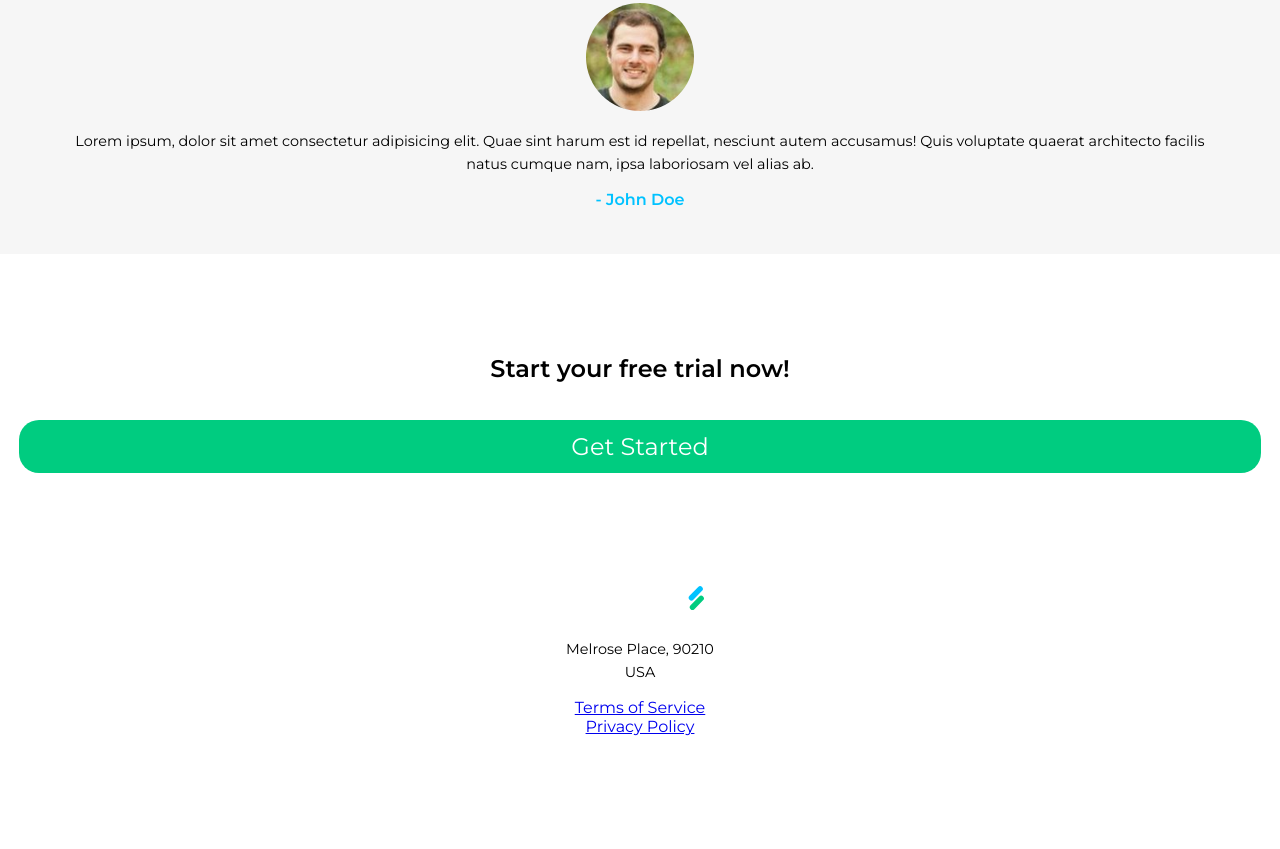
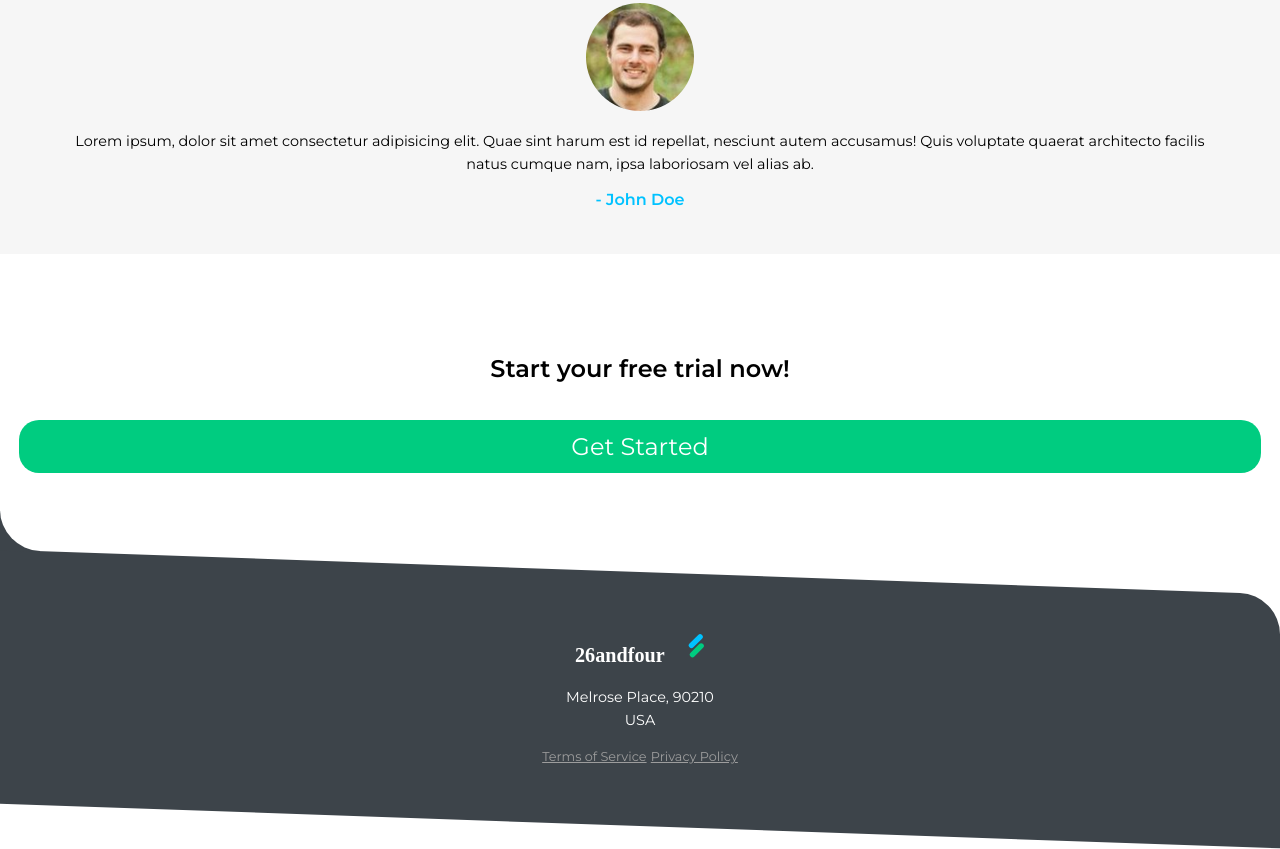
Before and after one commit to troylatchman/coursetro-front-end-crash-course-2019, a website built with webpack: page src/index.html in a window 1280 px wide. Shown: the part 2116-2965 px from the top of the page. Before the commit the page ends 2865 px from the top, so only its background shows below. Built offline with nearby package versions, Linux system fonts and the light colour scheme.

Commit message:
footer styled

```diff
--- a/src/css/main.css
+++ b/src/css/main.css
@@ -145,3 +145,52 @@ h2 {
   position: relative;
   z-index: 4;
 }
+
+.footer-container {
+  width: 100%;
+  background: #3d444a;
+  color: white;
+  padding: 3em 0;
+  border-top-right-radius: 40px;
+  transform: skewY(2deg);
+}
+
+.footer-container .container {
+  transform: skewY(-2deg);
+}
+
+.footer-container:before {
+  content: '';
+  width: 40px;
+  height: 40px;
+  background-color: #3d444a;
+  position: absolute;
+  top: -39px;
+  left: 0;
+  z-index: -2;
+}
+
+.footer-container:after {
+  content: '';
+  width: 80px;
+  height: 80px;
+  background-color: #fff;
+  position: absolute;
+  z-index: -1;
+  top: -80px;
+  left: 0;
+  border-radius: 50%;
+}
+
+ul.footer-links {
+  margin: 0 auto;
+}
+
+ul.footer-links li {
+  display: inline-block;
+}
+
+ul.footer-links li a {
+  color: #9d9d9d;
+  font-size: 0.8em;
+}
```
